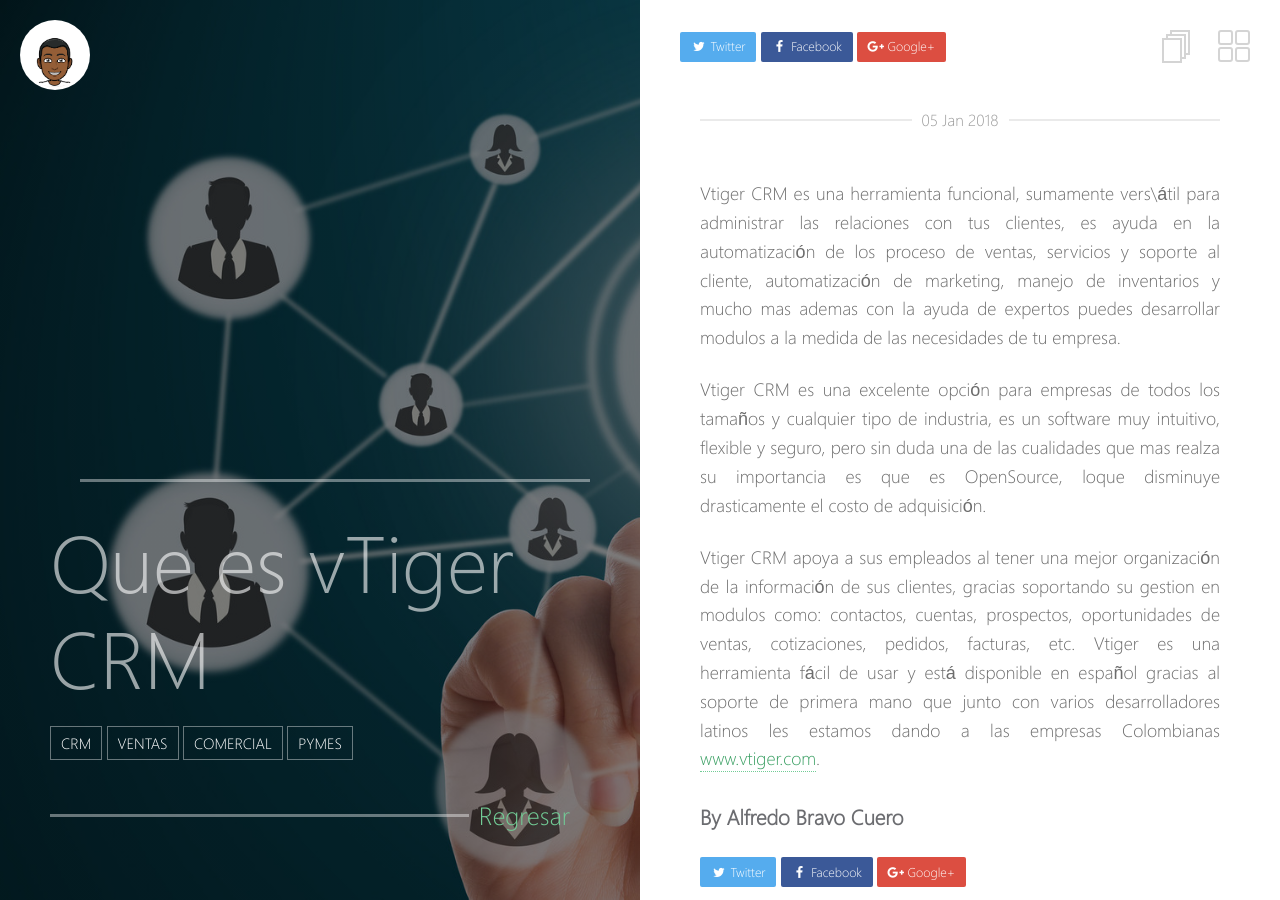
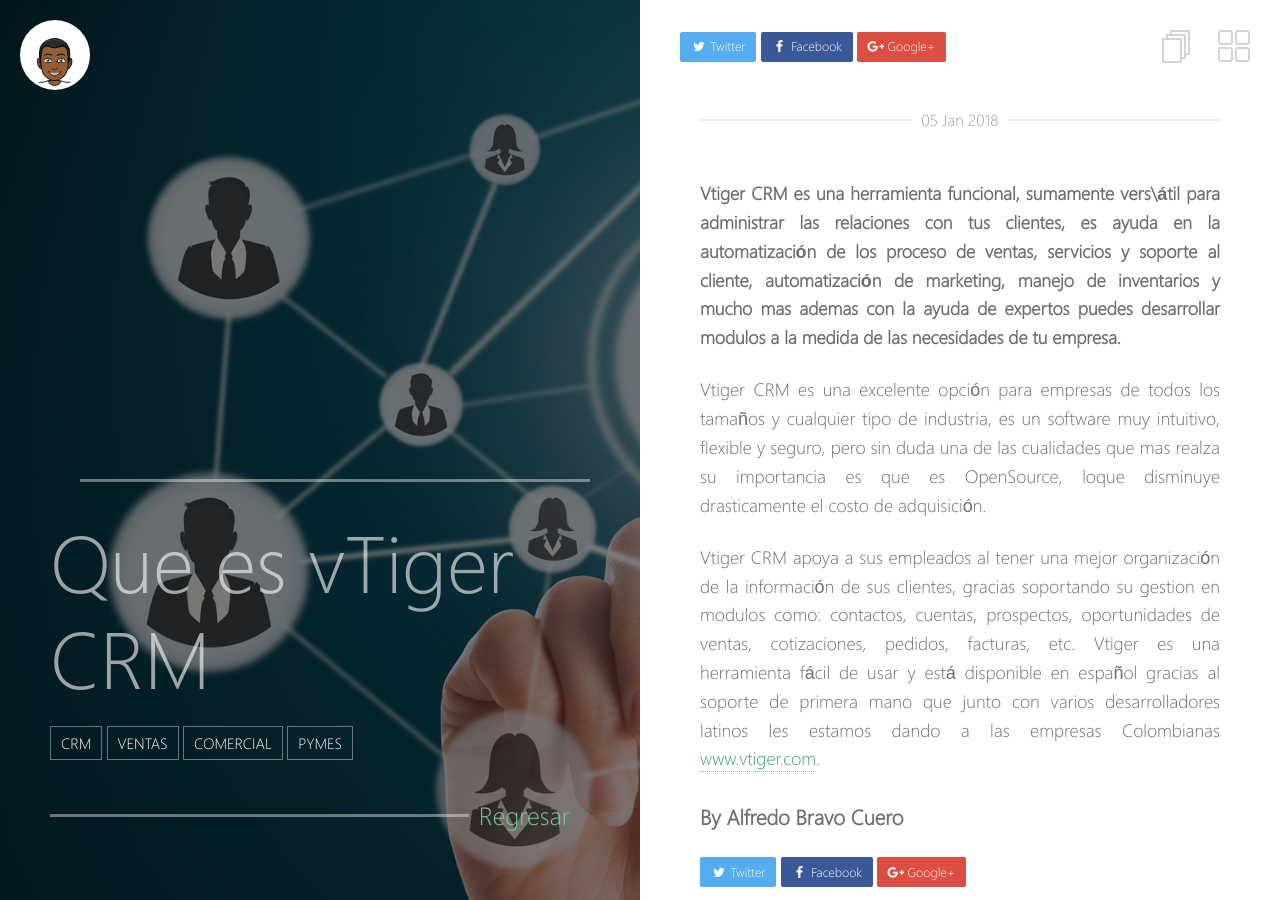
Before and after one commit to abracu/abracu.github.io, a Jekyll site: the page built from _posts/2018-01-05-que-es-vtiger-crm.md, in a window 1280 px wide. Built offline with Jekyll 4.4.1, drawn with Linux system fonts in a browser that asks for light colours; comment, search, counter and statistics services are not loaded.

```diff
--- a/_posts/2018-01-05-que-es-vtiger-crm.md
+++ b/_posts/2018-01-05-que-es-vtiger-crm.md
@@ -10,7 +10,7 @@ tags:
   - pymes
 ---
 
-*Vtiger CRM es una herramienta funcional, sumamente vers\átil para administrar las relaciones con tus clientes, es ayuda en la automatización de los proceso de ventas, servicios y soporte al cliente, automatización de marketing, manejo de inventarios y mucho mas ademas con la ayuda de expertos puedes desarrollar modulos a la medida de las necesidades de tu empresa.*
+**Vtiger CRM es una herramienta funcional, sumamente vers\átil para administrar las relaciones con tus clientes, es ayuda en la automatización de los proceso de ventas, servicios y soporte al cliente, automatización de marketing, manejo de inventarios y mucho mas ademas con la ayuda de expertos puedes desarrollar modulos a la medida de las necesidades de tu empresa.**
 {: style="text-align: justify;"}
 
 Vtiger CRM es una excelente opción para empresas de todos los tamaños y cualquier tipo de industria, es un software muy intuitivo, flexible y seguro, pero sin duda una de las cualidades que mas realza su importancia es que es OpenSource, loque disminuye drasticamente el costo de adquisición.
```
